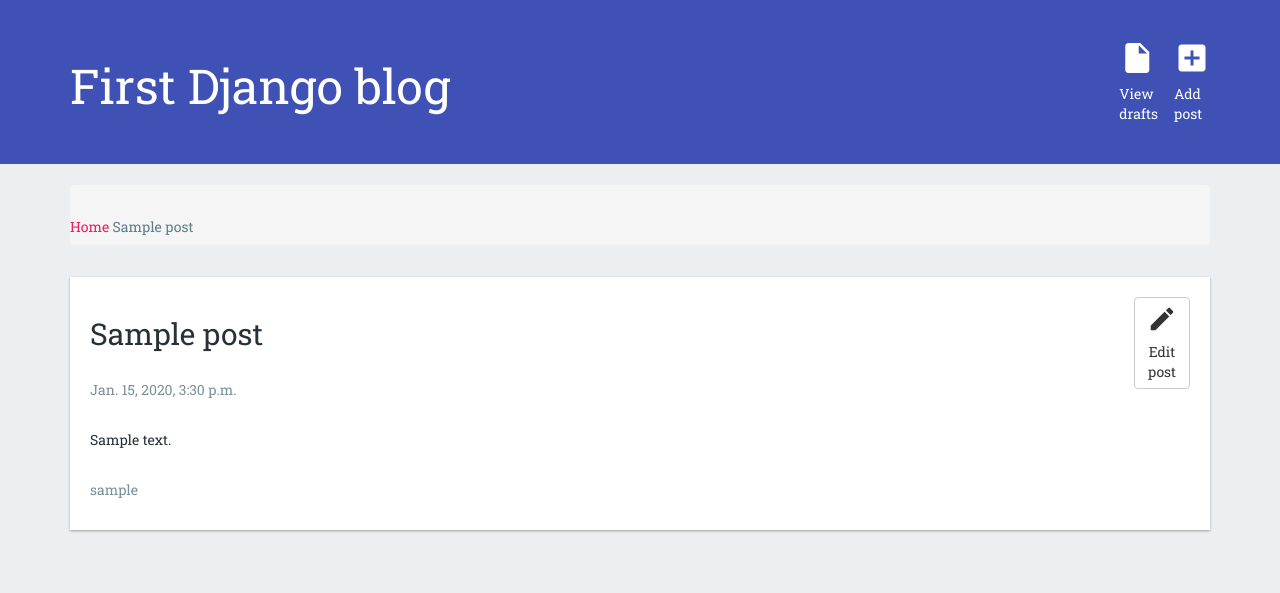
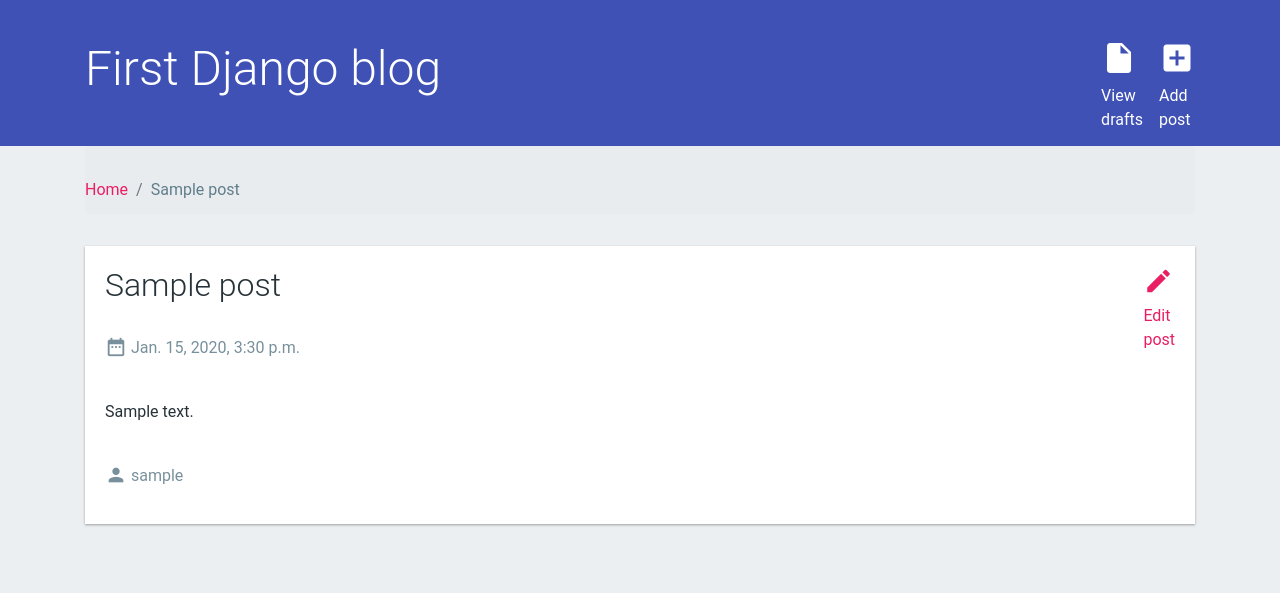
Before and after one commit to faheel/Blog, a Django app: page /post/1/ in a window 1280 px wide. Shown: the top 593 px of the page. Run offline with Django 3.2, Linux system fonts and the light colour scheme; a user stored in the database is signed in; tables that the repository leaves empty hold one stand-in row (values such as "Sample post"); some libraries are stand-ins or nearby versions.

Commit message:
Update style

```diff
--- a/blog/static/css/blog.css
+++ b/blog/static/css/style.css
@@ -1,26 +1,23 @@
 body {
-    font-family: 'Roboto Slab', serif;
+    font-family: 'Roboto', serif;
     color: #263238;
     background-color: #eceff1;
 }
 
-a {
-    color: #e91e63;
-}
-a:visited {
-    color: #d81b60;
-}
-a:hover {
-    color: #ec407a;
-}
-a:active {
-    color: #d81b60;
+h1, h2, h3, h4, h5, h6 {
+    font-weight: 300;
 }
 
+a, a:active, a:hover, a:active, a:focus, a:visited { text-decoration: none }
+a { color: #e91e63 }
+a:hover { color: #d81b60 }
+a:active, a:focus { color: #c2185b }
+a:visited { color: #9c27b0 }
+
 .page-header {
-    background-color: #3f51b5;
     margin-top: 0;
     padding: 40px;
+    background-color: #3f51b5;
 }
 .page-header * {
     color: #ffffff;
@@ -83,6 +80,11 @@
     display: block;
     padding-bottom: 8px;
 }
+.author .material-icons, .date .material-icons {
+    font-size: 22px;
+    display: inline;
+    vertical-align: top;
+}
 
 .breadcrumb {
     padding-left: 0;
@@ -104,8 +106,10 @@
     box-shadow: 0 1px 3px rgba(0,0,0,0.12), 0 1px 2px rgba(0,0,0,0.24);
 }
 
-.post h2 a, .post h2 a:visited {
-    color: #e91e63;
+.form-control, .btn{
+    border: 0;
+    border-radius: 2px;
+    box-shadow: 0 1px 3px rgba(0,0,0,0.12), 0 1px 2px rgba(0,0,0,0.24);
 }
 
 @media screen and (max-width: 620px) {
--- a/blog/templates/blog/base.html
+++ b/blog/templates/blog/base.html
@@ -13,7 +13,7 @@
 
         <!-- CSS -->
         <link rel="stylesheet" href="https://maxcdn.bootstrapcdn.com/bootstrap/4.0.0-alpha.4/css/bootstrap.min.css">
-        <link rel="stylesheet" href="{% static 'css/blog.css' %}">
+        <link rel="stylesheet" href="{% static 'css/style.css' %}">
         <!-- /CSS -->
 
         <!-- Fonts -->
--- a/blog/templates/blog/post_detail.html
+++ b/blog/templates/blog/post_detail.html
@@ -9,17 +9,26 @@
     <!-- Post -->
     <div class="post">
         {% if user.is_authenticated %}
-            <a class="edit btn btn-default" href="{% url 'post_edit' post_id=post.pk %}">
-                <i class="material-icons">edit</i>Edit<br>post
-            </a>
+            <div>
+                <a class="edit" href="{% url 'post_edit' post_id=post.pk %}">
+                    <i class="material-icons">edit</i>
+                    Edit<br>post
+                </a>
+            </div>
         {% endif %}
         <h2>{{ post.title }}</h2>
         <br>
-        <p class="date"><i class="fa fa-calendar" aria-hidden="true"></i> {{ post.published_date }}</p>
+        <p class="date">
+            <i class="material-icons">date_range</i>
+            {{ post.published_date }}
+        </p>
         <br>
         <p>{{ post.text | linebreaksbr }}</p>
         <br>
-        <p class="author"><i class="fa fa-user" aria-hidden="true"></i> {{ post.author }}</p>
+        <p class="author">
+            <i class="material-icons">person</i>
+            {{ post.author }}
+        </p>
     </div>
     <!-- /Post -->
 {% endblock %}
```
Also changed, not shown: blog/templates/blog/post_list.html (+11 -3 lines).
